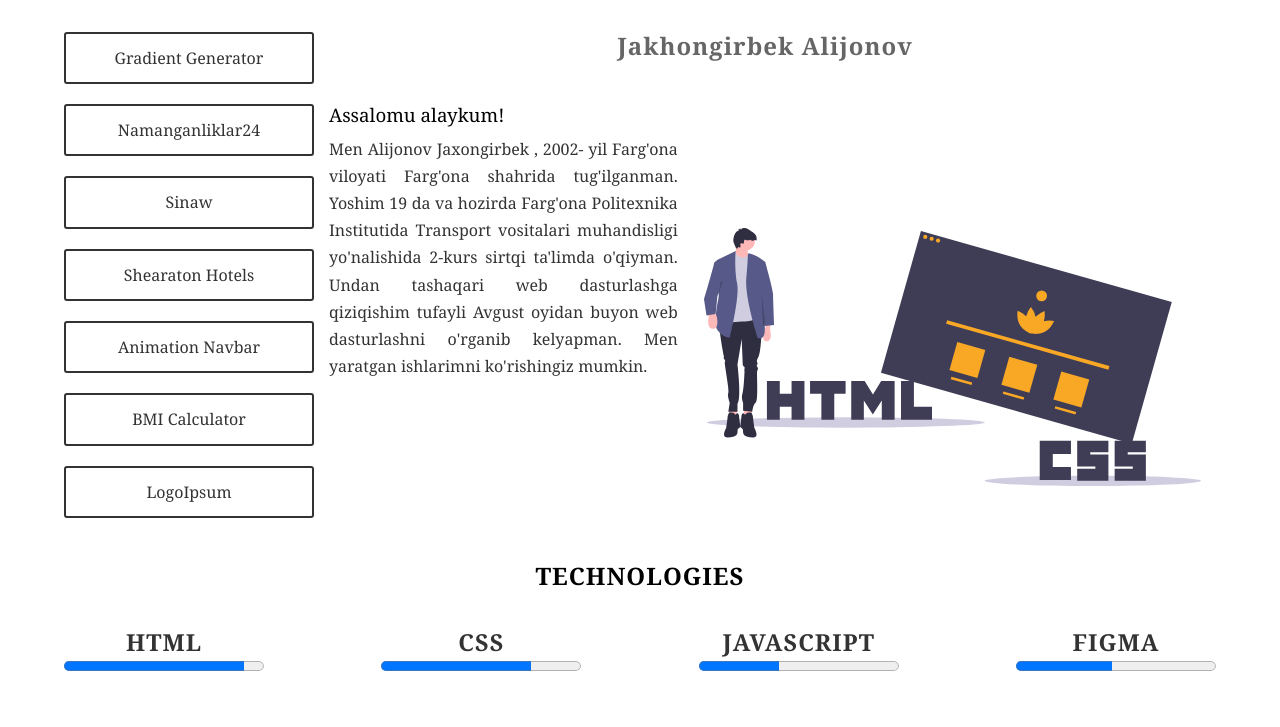
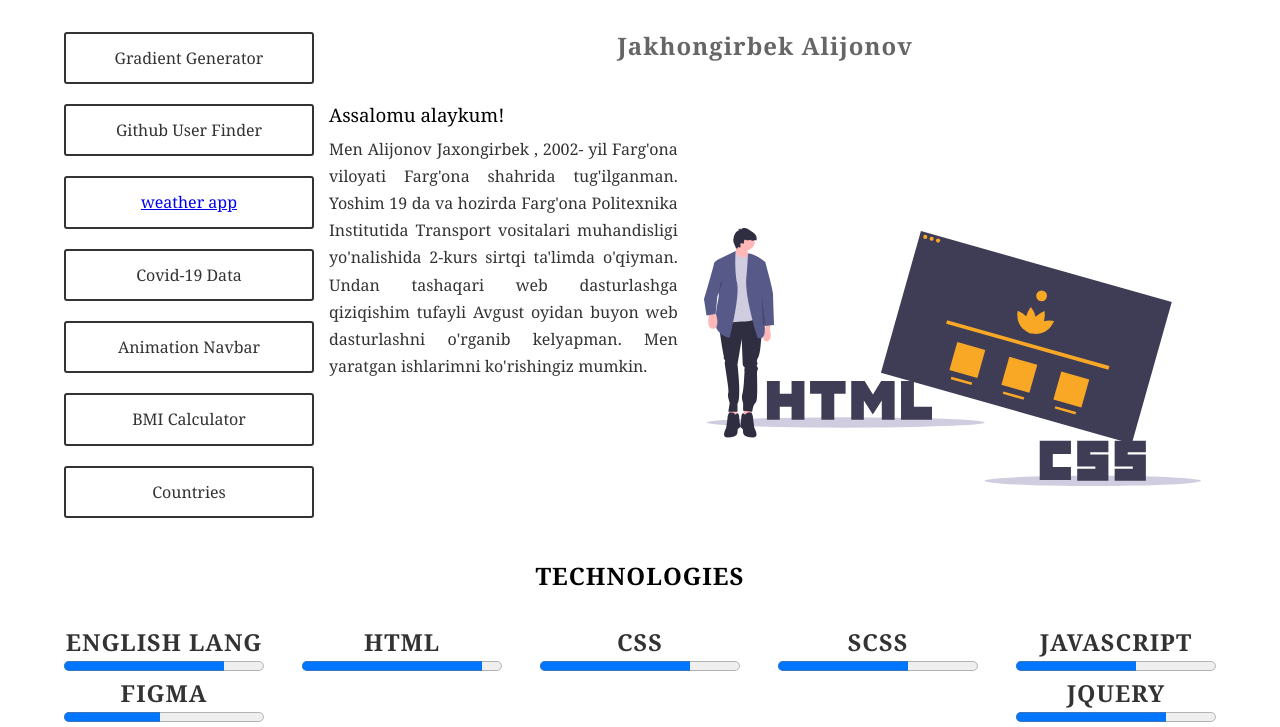
Before and after one commit to JakhongirAlijonov/Portfolio, a plain HTML site: page index.html in a window 1280 px wide. Shown: the part 73-800 px from the top of the page. Drawn offline with Linux system fonts and the light colour scheme.

Commit message:
some changes

```diff
--- a/index.html
+++ b/index.html
@@ -34,12 +34,12 @@
             <aside class="projects">
                 <ul class="project-list">
                     <li class="project-item"><a href="https://gradient-generator-ja.netlify.app/" class="project-link">Gradient generator</a></li>
-                    <li class="project-item"><a href="https://ja-n24.netlify.app/index.html" class="project-link">Namanganliklar24</a></li>
-                    <li class="project-item"><a href="https://sinaw-ja.netlify.app/" class="project-link">Sinaw</a></li>
-                    <li class="project-item"><a href="https://sheraton-hotels.netlify.app/" class="project-link">Shearaton hotels</a></li>
+                    <li class="project-item"><a href="https://jakhongiralijonov.github.io/Github-user-finder/" class="project-link">Github user finder</a></li>
+                    <li class="project-item"><a href="https://weather-api-jakh.netlify.app/ class="project-link">weather app </a></li>
+                    <li class="project-item"><a href="https://covid-19-jakh.netlify.app/" class="project-link">Covid-19 data</a></li>
                     <li class="project-item"><a href="https://animation-navbar.netlify.app/#" class="project-link">Animation navbar</a></li>
                     <li class="project-item"><a href="https://bmi-calculator-ja.netlify.app/" class="project-link">BMI calculator</a></li>
-                    <li class="project-item"><a href="https://logoipsum-ja.netlify.app/" class="project-link">LogoIpsum</a></li>
+                    <li class="project-item"><a href="https://countries-jakh.netlify.app/" class="project-link">Countries</a></li>
                 </ul>
                 <div class="backdrop hidden"></div>
             </aside>
@@ -68,6 +68,10 @@
                 Technologies
             </h2>
             <ul class="tech-list">
+                         <li class="tech-item">
+                    <h3 class="item-title">English lang</h3>
+                    <progress value="80" max="100"></progress>
+                </li>
                 <li class="tech-item">
                     <h3 class="item-title">HTML</h3>
                     <progress value="90" max="100"></progress>
@@ -76,13 +80,21 @@
                     <h3 class="item-title">CSS</h3>
                     <progress value="75" max="100"></progress>
                 </li>
+                         <li class="tech-item">
+                    <h3 class="item-title">SCSS</h3>
+                    <progress value="65" max="100"></progress>
+                </li>
                 <li class="tech-item">
                     <h3 class="item-title">JavaScript</h3>
-                    <progress max="100" value="40"></progress>
+                    <progress max="100" value="60"></progress>
                 </li>
                 <li class="tech-item">
                     <h3 class="item-title">Figma</h3>
                     <progress value="48" max="100"></progress>
+                </li>
+                        <li class="tech-item">
+                    <h3 class="item-title">jQuery</h3>
+                    <progress value="75" max="100"></progress>
                 </li>
             </ul>
         </section>
```
